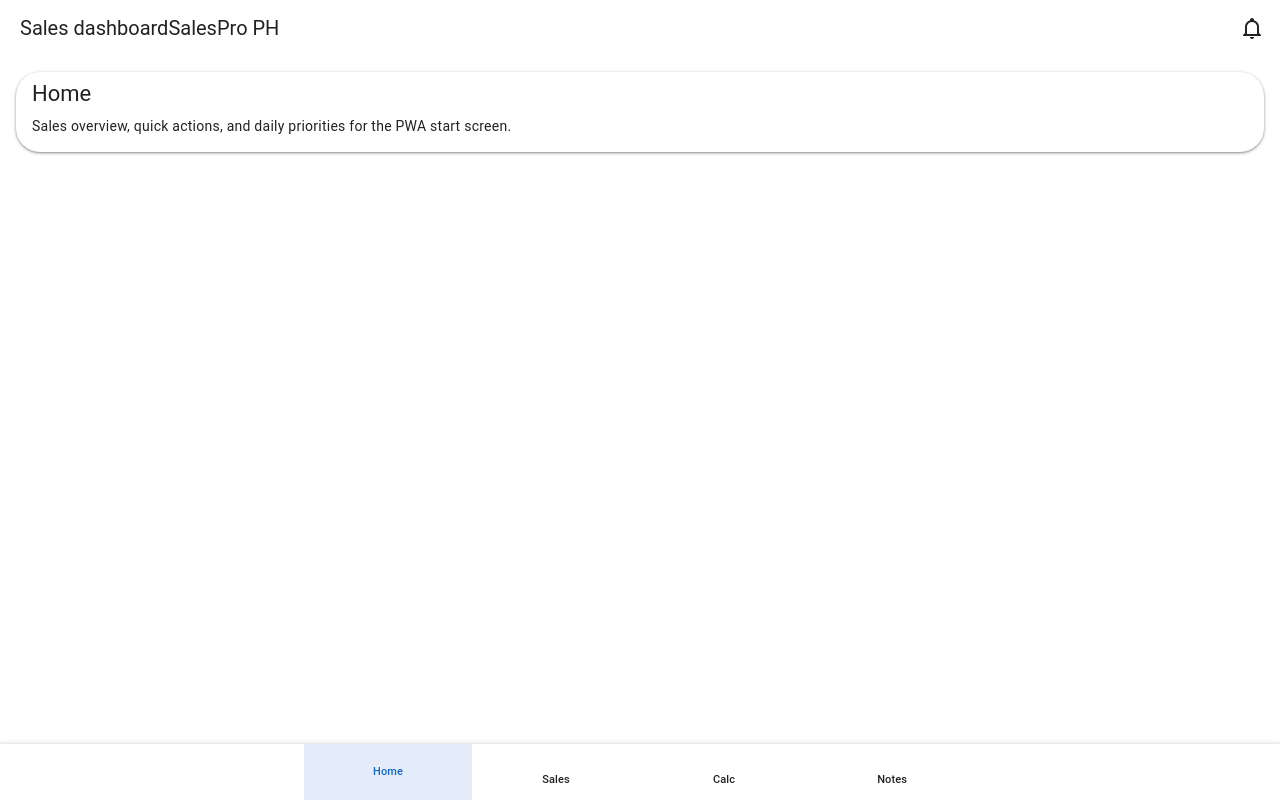
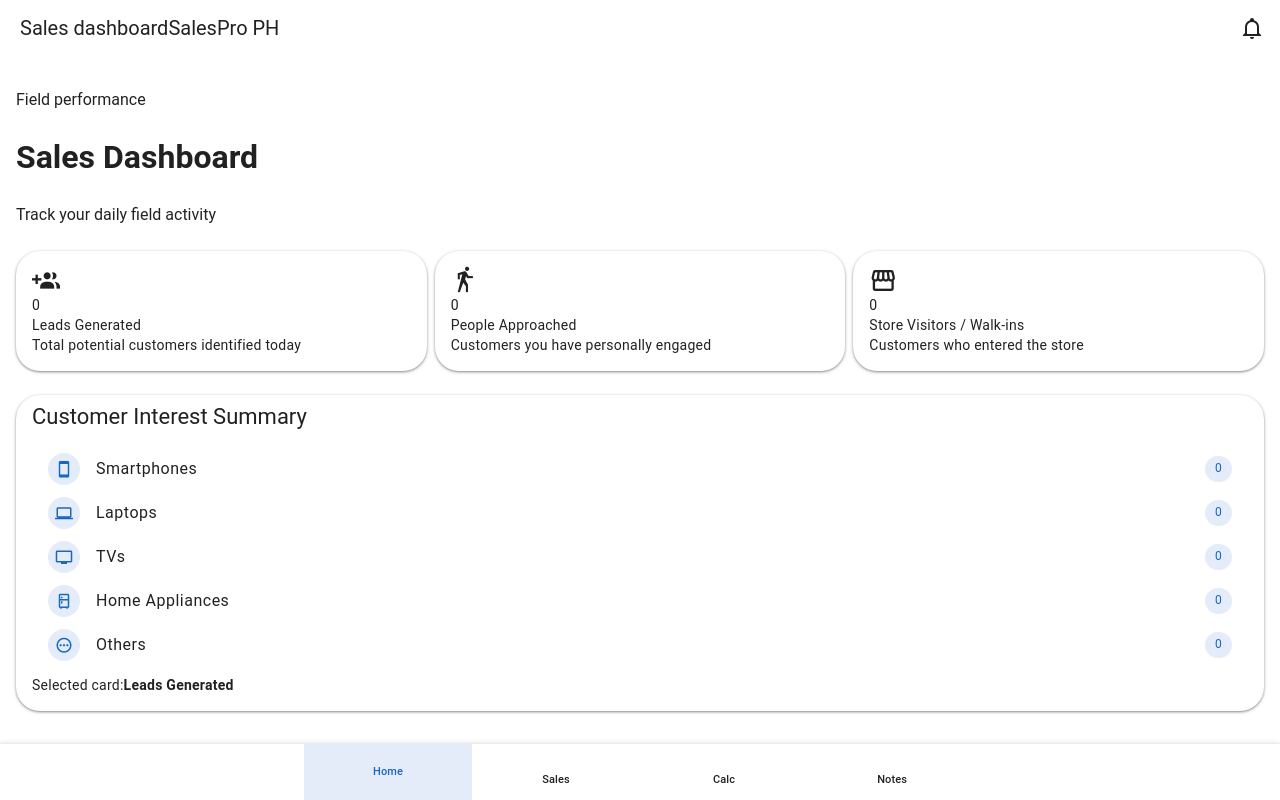
Before and after one commit to Szage14/salespro-ph, a Vue app in the folder salespro-app/: page / in a window 1280 px wide. Built offline with nearby package versions, Linux system fonts and the light colour scheme.

Commit message:
Add sales dashboard home view

```diff
--- a/salespro-app/src/style.css
+++ b/salespro-app/src/style.css
@@ -107,3 +107,134 @@ body {
   min-width: 0;
   font-size: 0.72rem;
 }
+
+.dashboard-shell {
+  padding-top: 8px;
+}
+
+.dashboard-header {
+  display: flex;
+  flex-direction: column;
+  gap: 4px;
+  padding: 8px 4px 16px;
+}
+
+.dashboard-header__eyebrow {
+  margin: 0;
+  font-size: 0.76rem;
+  font-weight: 700;
+  letter-spacing: 0.12em;
+  text-transform: uppercase;
+  color: rgba(16, 33, 48, 0.6);
+}
+
+.dashboard-header__title {
+  margin: 0;
+  font-size: 1.65rem;
+  line-height: 1.1;
+  color: #102130;
+}
+
+.dashboard-header__subtitle {
+  margin: 0;
+  color: rgba(16, 33, 48, 0.7);
+}
+
+.metric-card {
+  cursor: pointer;
+  transform: translateY(0);
+  transition:
+    transform 180ms ease,
+    box-shadow 180ms ease,
+    border-color 180ms ease;
+}
+
+.metric-card:hover {
+  transform: translateY(-2px);
+  box-shadow: 0 18px 40px rgba(16, 33, 48, 0.14);
+}
+
+.metric-card:focus-visible {
+  outline: 2px solid rgba(8, 109, 98, 0.5);
+  outline-offset: 3px;
+}
+
+.metric-card--active {
+  border-color: rgba(8, 109, 98, 0.35);
+}
+
+.metric-card--teal {
+  background: linear-gradient(180deg, rgba(8, 109, 98, 0.08), rgba(255, 255, 255, 0.92));
+}
+
+.metric-card--blue {
+  background: linear-gradient(180deg, rgba(13, 71, 161, 0.08), rgba(255, 255, 255, 0.92));
+}
+
+.metric-card--gold {
+  background: linear-gradient(180deg, rgba(180, 120, 0, 0.1), rgba(255, 255, 255, 0.92));
+}
+
+.metric-card__content {
+  display: flex;
+  flex-direction: column;
+  gap: 10px;
+  min-height: 176px;
+}
+
+.metric-card__icon-wrap {
+  width: 48px;
+  height: 48px;
+  display: inline-flex;
+  align-items: center;
+  justify-content: center;
+  border-radius: 14px;
+  background: rgba(255, 255, 255, 0.8);
+  color: #102130;
+}
+
+.metric-card__value {
+  font-size: 2.6rem;
+  line-height: 1;
+  font-weight: 800;
+  color: #102130;
+}
+
+.metric-card__label {
+  font-size: 1rem;
+  font-weight: 700;
+  color: #102130;
+}
+
+.metric-card__subtitle {
+  color: rgba(16, 33, 48, 0.7);
+}
+
+.interest-card__title {
+  font-weight: 800;
+  color: #102130;
+}
+
+.interest-list {
+  background: transparent;
+}
+
+.interest-list .v-list-item {
+  border-radius: 16px;
+  margin-bottom: 8px;
+  background: rgba(255, 255, 255, 0.68);
+  border: 1px solid rgba(16, 33, 48, 0.06);
+}
+
+.interest-count {
+  min-width: 38px;
+  justify-content: center;
+  font-weight: 700;
+}
+
+.interest-card__footer {
+  display: flex;
+  gap: 8px;
+  padding: 8px 4px 0;
+  color: rgba(16, 33, 48, 0.72);
+}
--- a/salespro-app/src/views/HomeView.vue
+++ b/salespro-app/src/views/HomeView.vue
@@ -1,11 +1,117 @@
+<script setup lang="ts">
+import { computed, ref } from 'vue'
+
+type MetricKey = 'leads' | 'approached' | 'walkIns'
+
+const selectedMetric = ref<MetricKey>('leads')
+
+const metrics = [
+  {
+    key: 'leads' as const,
+    label: 'Leads Generated',
+    icon: 'mdi-account-multiple-plus',
+    value: 0,
+    subtitle: 'Total potential customers identified today',
+    accent: 'metric-card--teal',
+  },
+  {
+    key: 'approached' as const,
+    label: 'People Approached',
+    icon: 'mdi-walk',
+    value: 0,
+    subtitle: 'Customers you have personally engaged',
+    accent: 'metric-card--blue',
+  },
+  {
+    key: 'walkIns' as const,
+    label: 'Store Visitors / Walk-ins',
+    icon: 'mdi-storefront-outline',
+    value: 0,
+    subtitle: 'Customers who entered the store',
+    accent: 'metric-card--gold',
+  },
+] as const
+
+const interestSummary = ref([
+  { label: 'Smartphones', count: 0, icon: 'mdi-cellphone' },
+  { label: 'Laptops', count: 0, icon: 'mdi-laptop' },
+  { label: 'TVs', count: 0, icon: 'mdi-television' },
+  { label: 'Home Appliances', count: 0, icon: 'mdi-fridge-outline' },
+  { label: 'Others', count: 0, icon: 'mdi-dots-horizontal-circle-outline' },
+])
+
+const selectedCard = computed(() => metrics.find((metric) => metric.key === selectedMetric.value))
+
+function activateMetric(key: MetricKey) {
+  selectedMetric.value = key
+}
+</script>
+
 <template>
-  <v-container class="page-shell" fluid>
+  <v-container class="page-shell dashboard-shell" fluid>
     <v-row>
       <v-col cols="12">
-        <v-card class="page-card" rounded="xl">
-          <v-card-title>Home</v-card-title>
-          <v-card-text>
-            Sales overview, quick actions, and daily priorities for the PWA start screen.
+        <div class="dashboard-header">
+          <p class="dashboard-header__eyebrow">Field performance</p>
+          <h1 class="dashboard-header__title">Sales Dashboard</h1>
+          <p class="dashboard-header__subtitle">Track your daily field activity</p>
+        </div>
+      </v-col>
+    </v-row>
+
+    <v-row class="mb-2" dense>
+      <v-col v-for="metric in metrics" :key="metric.key" cols="12" md="4">
+        <v-card
+          :class="['page-card', 'metric-card', metric.accent, { 'metric-card--active': selectedMetric === metric.key }]"
+          rounded="xl"
+          elevation="8"
+          role="button"
+          tabindex="0"
+          @click="activateMetric(metric.key)"
+          @keydown.enter.prevent="activateMetric(metric.key)"
+          @keydown.space.prevent="activateMetric(metric.key)"
+        >
+          <v-card-text class="metric-card__content pa-4">
+            <div class="metric-card__icon-wrap">
+              <v-icon size="28" :icon="metric.icon" />
+            </div>
+            <div class="metric-card__value">{{ metric.value }}</div>
+            <div class="metric-card__label">{{ metric.label }}</div>
+            <div class="metric-card__subtitle">{{ metric.subtitle }}</div>
+          </v-card-text>
+        </v-card>
+      </v-col>
+    </v-row>
+
+    <v-row>
+      <v-col cols="12">
+        <v-card class="page-card interest-card" rounded="xl" elevation="8">
+          <v-card-title class="interest-card__title">
+            Customer Interest Summary
+          </v-card-title>
+          <v-card-text class="pt-0">
+            <v-list class="interest-list" lines="one" density="comfortable">
+              <v-list-item v-for="item in interestSummary" :key="item.label">
+                <template #prepend>
+                  <v-avatar color="primary" variant="tonal" size="32">
+                    <v-icon :icon="item.icon" size="18" />
+                  </v-avatar>
+                </template>
+
+                <v-list-item-title>{{ item.label }}</v-list-item-title>
+
+                <template #append>
+                  <v-chip color="primary" variant="tonal" size="small" class="interest-count">
+                    {{ item.count }}
+                  </v-chip>
+                </template>
+              </v-list-item>
+            </v-list>
+
+            <div class="interest-card__footer">
+              <span>Selected card:</span>
+              <strong>{{ selectedCard?.label }}</strong>
+            </div>
           </v-card-text>
         </v-card>
       </v-col>
```
